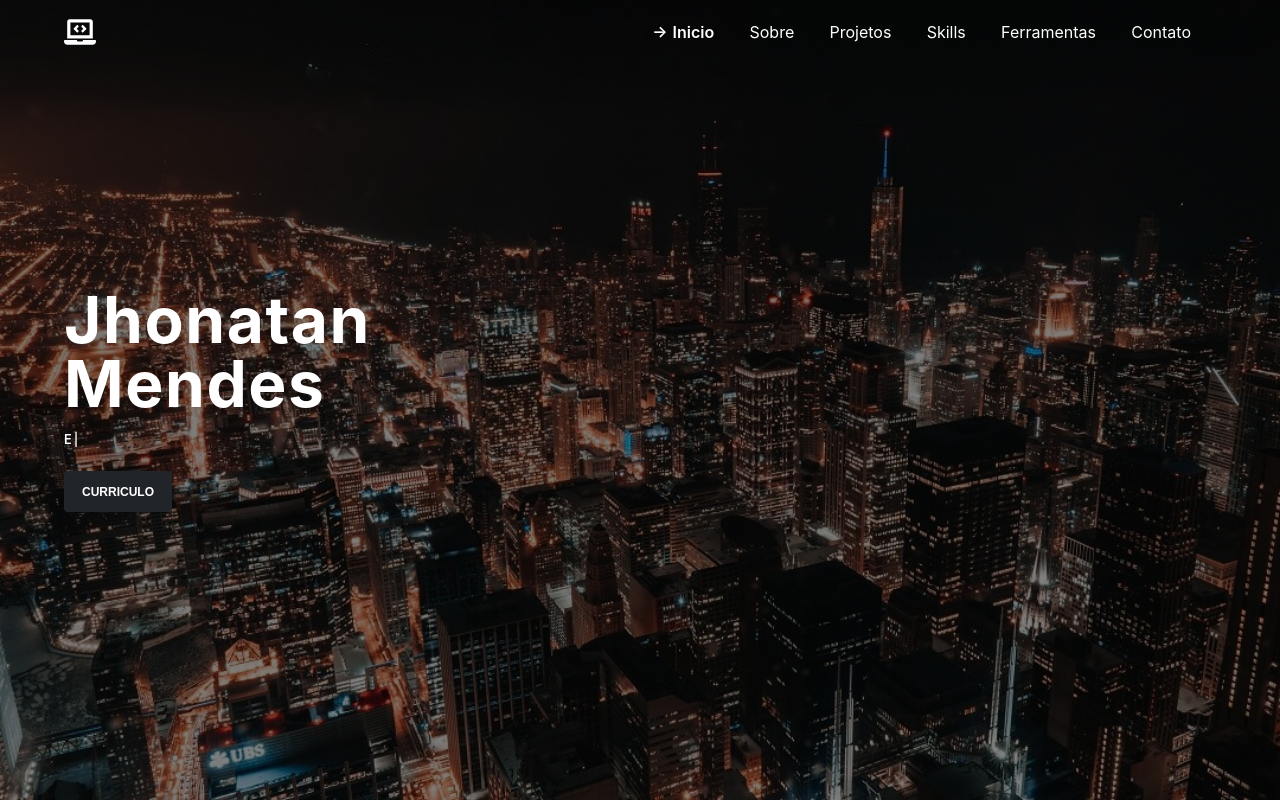
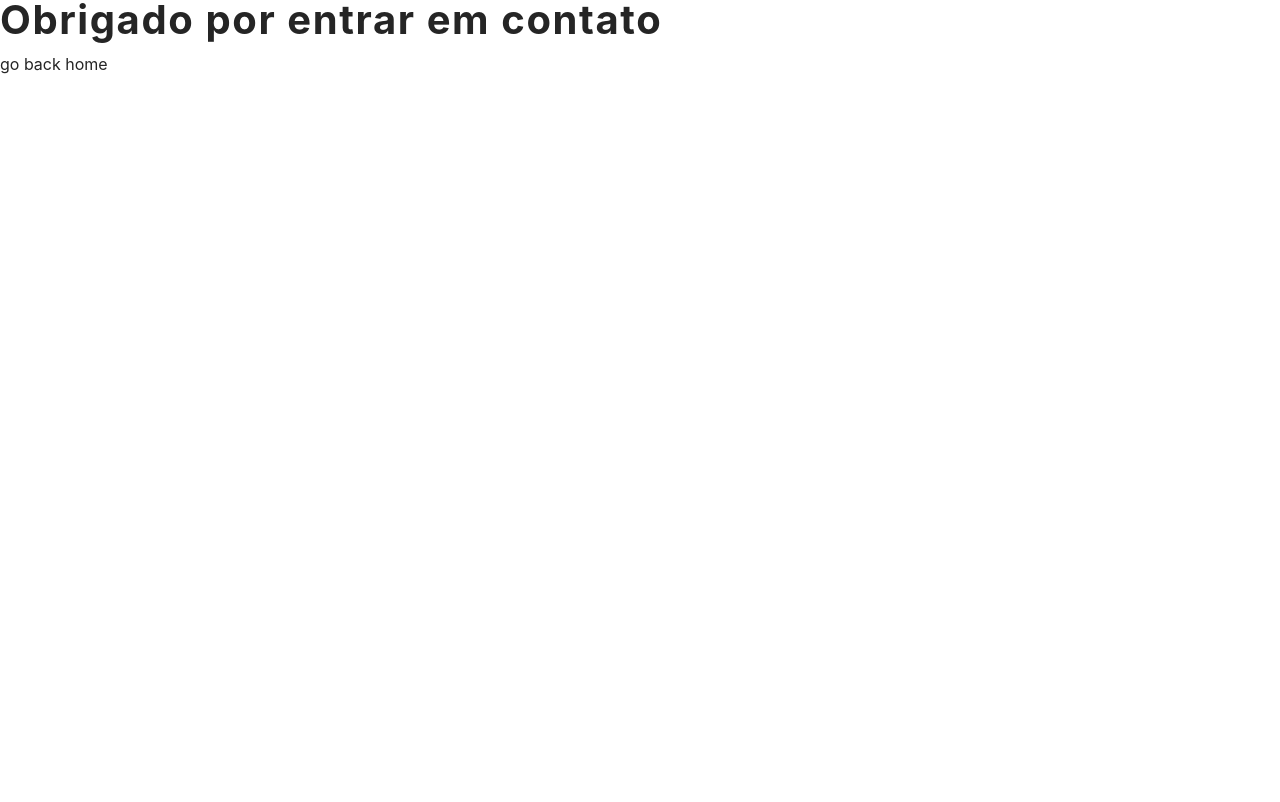
Before and after one commit to Broncs/Portfolio, a React (Create React App) app: page /success in a window 1280 px wide. Shown: the top 802 px of the page. Built offline with nearby package versions, Linux system fonts and the light colour scheme.

Commit message:
react router redirect on submit

```diff
--- a/package.json
+++ b/package.json
@@ -11,6 +11,7 @@
     "react-dom": "^17.0.1",
     "react-hook-form": "^6.14.0",
     "react-icons": "^4.1.0",
+    "react-router-dom": "^5.2.0",
     "react-scripts": "4.0.1",
     "react-scroll": "^1.8.1",
     "typewriter-effect": "^2.17.0",
--- a/src/App.js
+++ b/src/App.js
@@ -1,5 +1,11 @@
-import React from "react";
-
+import React, { useState } from "react";
+import {
+  BrowserRouter as Router,
+  Switch,
+  Route,
+  Link,
+  Redirect,
+} from "react-router-dom";
 import Navbar from "./components/Navbar";
 import Hero from "./components/Hero";
 import Projects from "./components/Projects";
@@ -8,21 +14,36 @@ import Tools from "./components/Tools";
 import Contact from "./components/Contact";
 import Footer from "./components/Footer";
 import About from "./components/About";
+import Success from "./components/Success";
 
 import "./scss/style.scss";
 
 function App() {
+  const [formSubmit, setFormSubmit] = useState(false);
   return (
-    <div>
+    <Router>
+      {console.log(formSubmit)}
+      <Switch>
+        <Route exact path="/">
           <Navbar />
           <Hero />
           <About />
           <Projects />
           <Skills />
           <Tools />
-      <Contact />
+          {formSubmit ? (
+            <Redirect to="/success" />
+          ) : (
+            <Contact setFormSubmit={setFormSubmit} />
+          )}
+
           <Footer />
-    </div>
+        </Route>
+        <Route path="/success">
+          <Success setFormSubmit={setFormSubmit} />
+        </Route>
+      </Switch>
+    </Router>
   );
 }
 
--- a/src/components/Contact.js
+++ b/src/components/Contact.js
@@ -1,9 +1,9 @@
 import React from "react";
-import Success from "./Success";
+
 import { FaTimesCircle } from "react-icons/fa";
 import { useForm } from "react-hook-form";
 import { FaMapMarkerAlt, FaPhoneAlt, FaEnvelope } from "react-icons/fa";
-const Contact = () => {
+const Contact = ({ setFormSubmit }) => {
   const { register, handleSubmit, errors } = useForm();
 
   const encode = (data) => {
@@ -14,14 +14,18 @@ const Contact = () => {
       .join("&");
   };
 
-  const onSubmit = (data) => {
+  const onSubmit = (data, e) => {
     fetch("/", {
       method: "POST",
       headers: { "Content-Type": "application/x-www-form-urlencoded" },
       body: encode({ "form-name": "contact", ...data }),
     })
-      .then(() => <Success />)
+      .then(() => {
+        setFormSubmit(true);
+      })
       .catch((error) => alert(error));
+
+    e.target.reset();
   };
 
   return (
@@ -68,7 +72,6 @@ const Contact = () => {
               rows="10"
               ref={register({ required: true })}
             ></textarea>
-
             {errors.nome && errors.nome.type === "required" && (
               <p className="error-msg">
                 <span>
@@ -109,12 +112,10 @@ const Contact = () => {
                 Mensagem obrigatória
               </p>
             )}
-
             <button type="submit" className="btn btn-primary">
               enviar mensagem
             </button>
           </form>
-
           <div className="contact-info">
             <h2>Informações de contato</h2>
             <p>
--- a/src/components/Success.js
+++ b/src/components/Success.js
@@ -1,7 +1,15 @@
 import React from "react";
+import { Link } from "react-router-dom";
 
-const Success = () => {
-  return <div>Hello world</div>;
+const Success = ({ setFormSubmit }) => {
+  return (
+    <div>
+      <h2>Obrigado por entrar em contato</h2>
+      <Link to="/" onClick={() => setFormSubmit(false)}>
+        go back home
+      </Link>
+    </div>
+  );
 };
 
 export default Success;
```
Also changed, not shown: 2 other files (tests, documents, lock files or other folders). Lines whose indentation alone changed are shown as unchanged.
